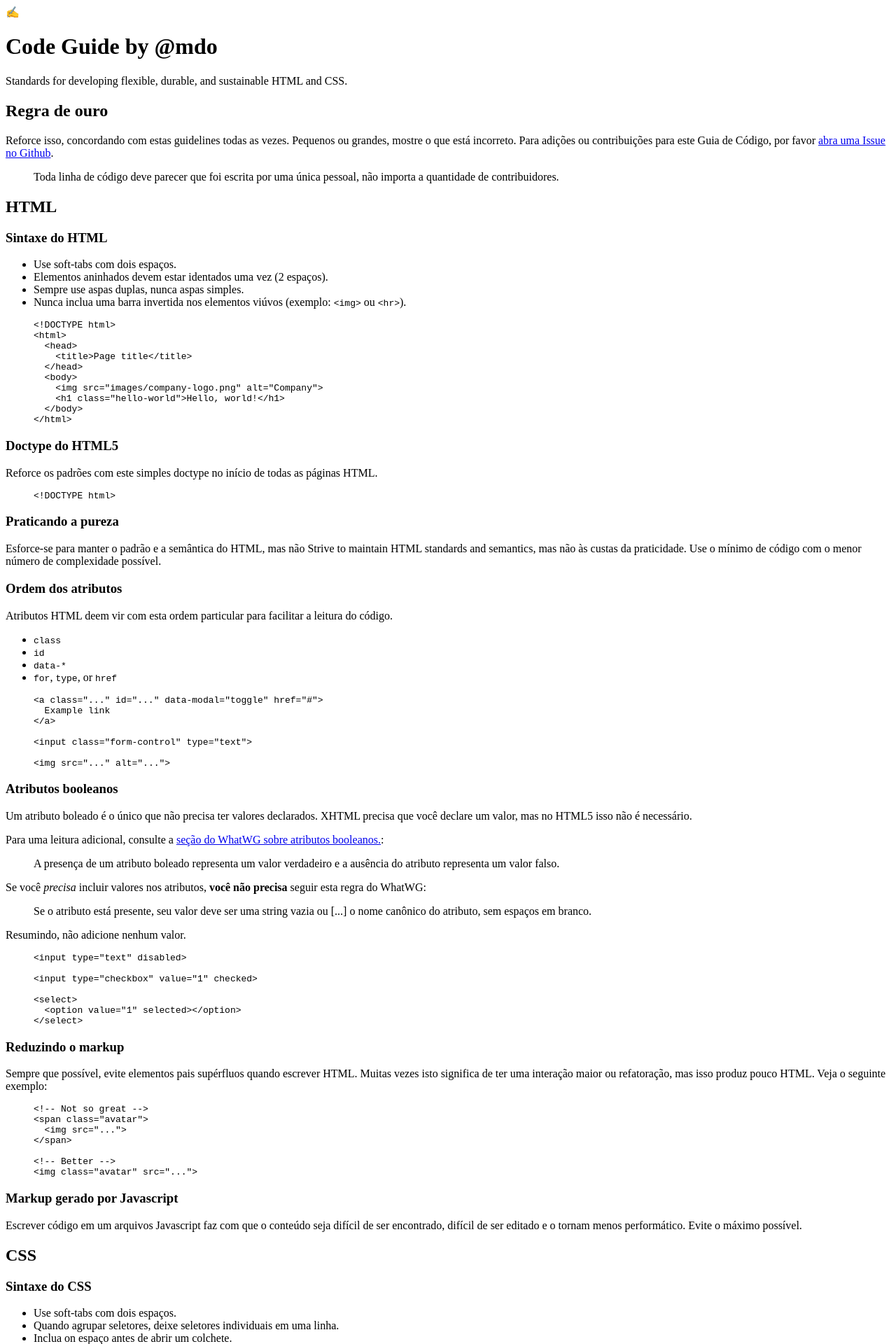
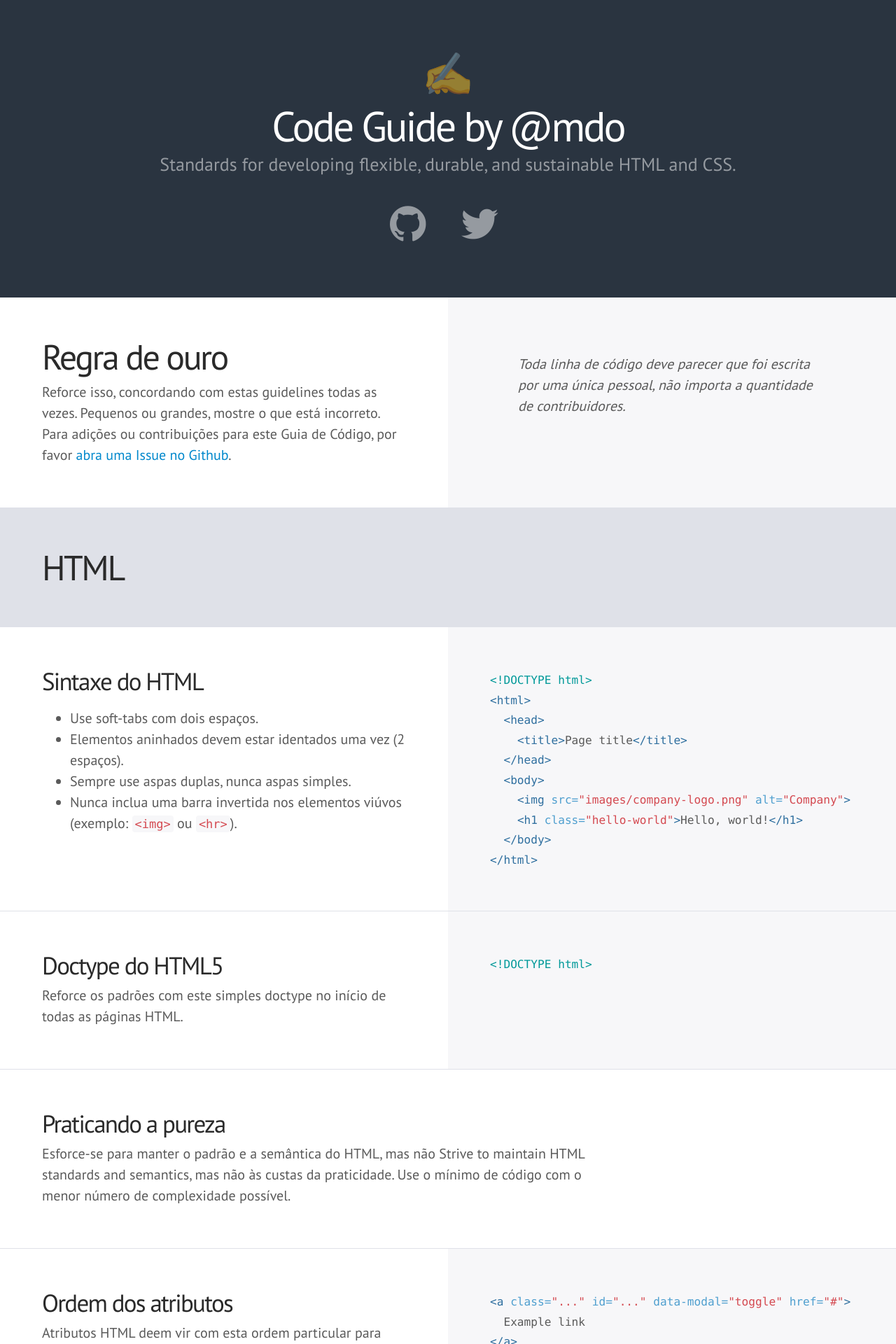
Before and after one commit to mdo/code-guide, a Jekyll site: the page built from pt-br.html, in a window 1280 px wide. Shown: the top 1920 px of the page at 70% size. Built offline with Jekyll 4.4.1, drawn with Linux system fonts in a browser that asks for light colours; Markdown is read by kramdown in place of the engine named in the settings; comment, search, counter and statistics services are not loaded.

Commit message:
trying fixing css url link

```diff
--- a/_layouts/default.html
+++ b/_layouts/default.html
@@ -9,7 +9,7 @@
       {{ site.name }}
     </title>
 
-    <link rel="stylesheet" href="code-guide.css">
+    <link rel="stylesheet" href="{{ site.url }}/code-guide.css">
     <link rel="stylesheet" href="http://fonts.googleapis.com/css?family=PT+Sans:400,700&PT+Mono:400">
   </head>
   <body>
```
